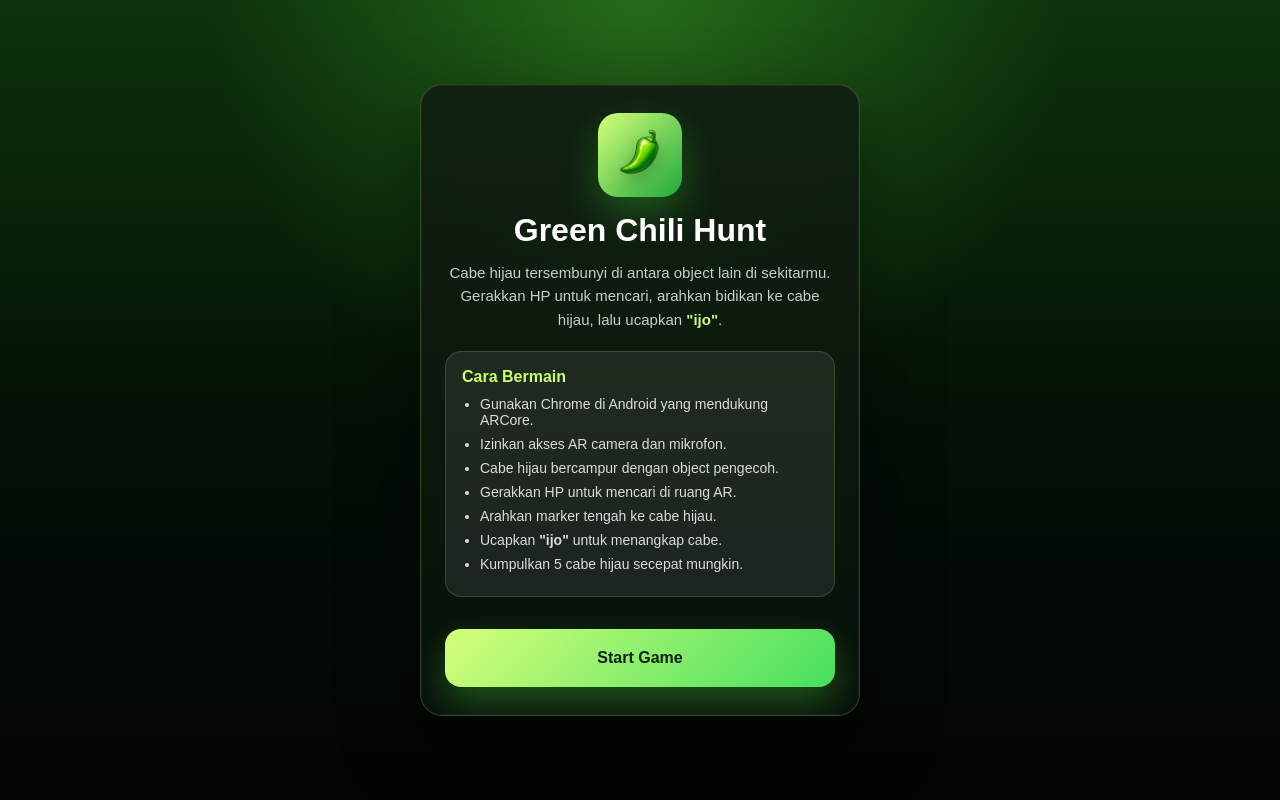
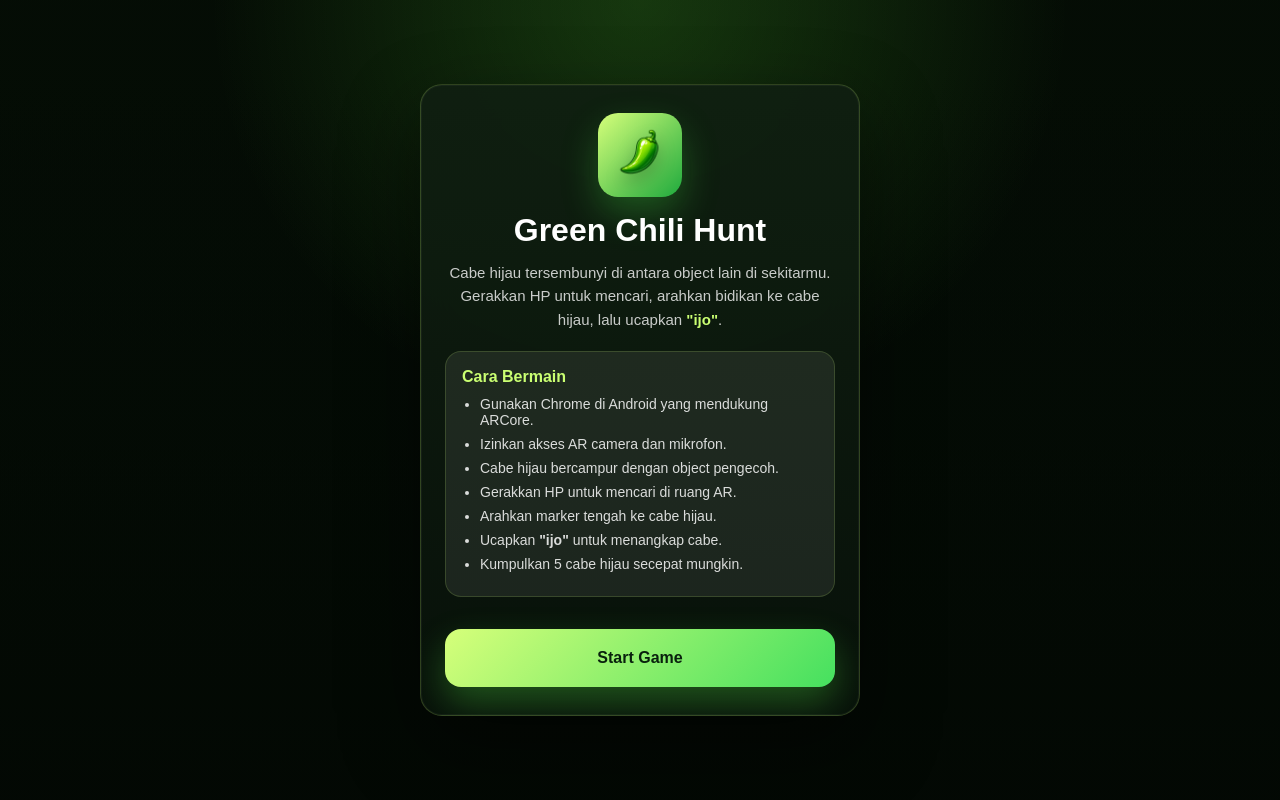
Before and after one commit to ramptechid/ar-chili-game-spawn, a PHP site: page / in a window 1280 px wide. Run offline with PHP 8.4, Linux system fonts and the light colour scheme; some libraries are stand-ins or nearby versions.

Commit message:
Add hover background UI asset

```diff
--- a/css/hud.css
+++ b/css/hud.css
@@ -182,8 +182,8 @@
   justify-content: center;
   padding: max(14px, env(safe-area-inset-top)) max(14px, env(safe-area-inset-right)) max(14px, env(safe-area-inset-bottom)) max(14px, env(safe-area-inset-left));
   background:
-    radial-gradient(circle at top, rgba(104, 255, 61, 0.28), transparent 42%),
-    linear-gradient(to bottom, #0c330b, #041006 54%, #020502);
+    radial-gradient(circle at top, rgba(104, 255, 61, 0.18), transparent 42%),
+    linear-gradient(to bottom, rgba(4, 21, 5, 0.34), rgba(2, 8, 3, 0.58));
 }
 
 .screen.active {
--- a/css/main.css
+++ b/css/main.css
@@ -19,6 +19,17 @@ body {
 body {
   position: fixed;
   inset: 0;
+}
+
+body::before {
+  content: "";
+  position: fixed;
+  inset: 0;
+  z-index: 0;
+  pointer-events: none;
+  background:
+    linear-gradient(to bottom, rgba(3, 10, 4, 0.22), rgba(3, 10, 4, 0.56)),
+    url("../assets/ui/BG Hover.png") center / cover no-repeat;
 }
 
 .hidden {
```
Also changed, not shown: assets/ui/BG Hover.png (added).
